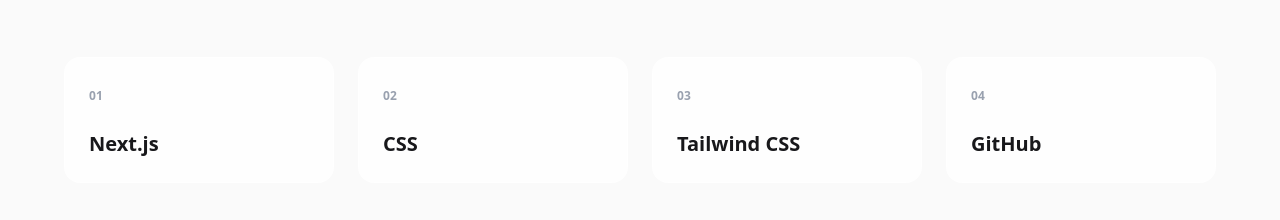
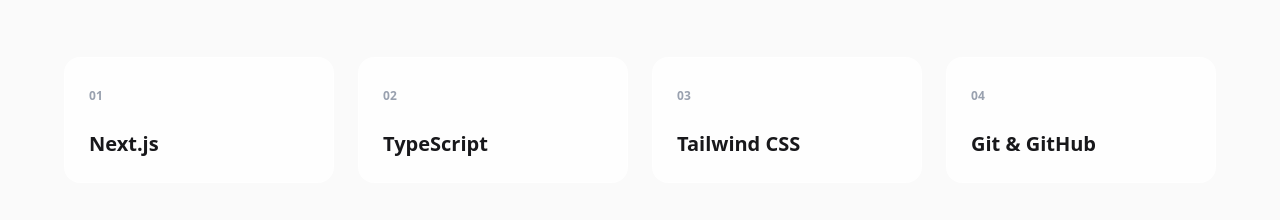
Before and after one commit to zaimamelati/portfolio, a Next.js app: page / in a window 1280 px wide. Shown: the part 2440-2660 px from the top of the page. Built offline with nearby package versions, Linux system fonts and the light colour scheme; no server answers; the database is empty.

Commit message:
fix: update skills content

```diff
--- a/src/components/Skills.tsx
+++ b/src/components/Skills.tsx
@@ -1,8 +1,8 @@
 const skills = [
   { name: "Next.js", color: "#E34F26" },
-  { name: "CSS", color: "#1572B6" },
+  { name: "TypeScript", color: "#1572B6" },
   { name: "Tailwind CSS", color: "#06B6D4" },
-  { name: "GitHub", color: "#A259FF" },
+  { name: "Git & GitHub", color: "#3178C6" },
 ];
 
 export default function Skills() {
```
